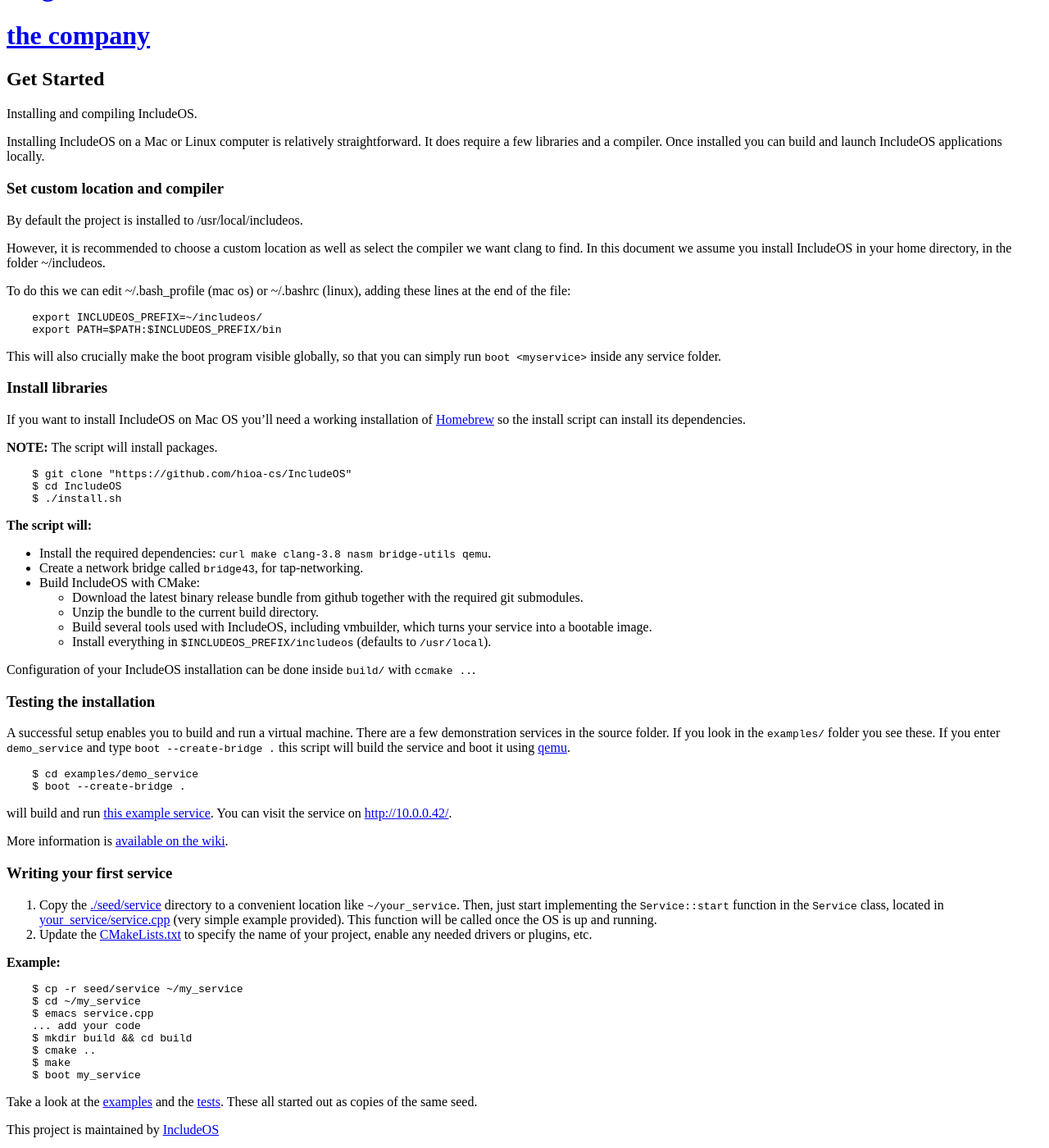
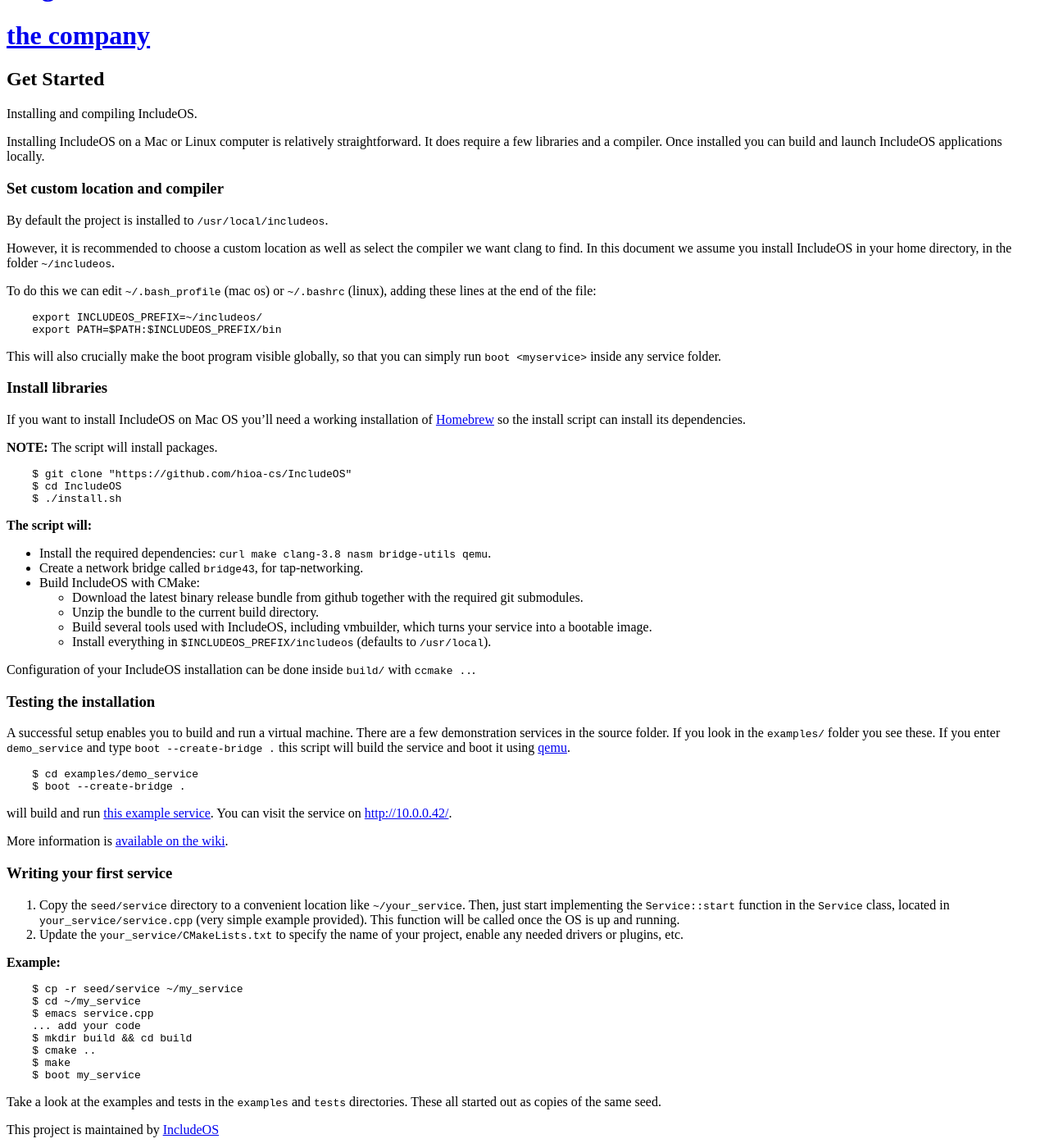
Before and after one commit to includeos/includeos.org, a Jekyll site: the page built from _src/_pages/get_started.md, in a window 1280 px wide and 1400 px high, scrolled down 234 px. Shown: the whole window at 82% size. Built offline with Jekyll 4.4.1, drawn with Linux system fonts in a browser that asks for light colours; nearby versions of some CDN libraries; library files that are not in the unit come from our copies.

Commit message:
Wrap all paths in backticks
This seemed to be the standard everywhere else in the document, so do it
for the remaining ones as well.

There were a few links here, such as [./seed/service](./seed/service)
and [CMakeLists.txt](./seed/service/CMakeLists.txt). These don't make
sense, as they don't actually link to anything. I suspect they are
remnants from a time when this document lived in the same repo as
IncludeOS itself?

I also fixed the `CMakelists.txt` path to be to `your_service` instead
of `seed/service`, as that's the one you actually want to update.

````diff
--- a/_src/_pages/get_started.md
+++ b/_src/_pages/get_started.md
@@ -10,18 +10,18 @@ Installing IncludeOS on a Mac or Linux computer is relatively straightforward. I
 
 ### Set custom location and compiler
 
-By default the project is installed to /usr/local/includeos.
+By default the project is installed to `/usr/local/includeos`.
 
-However, it is recommended to choose a custom location as well as select the compiler we want clang to find. In this document we assume you install IncludeOS in your home directory, in the folder ~/includeos.
+However, it is recommended to choose a custom location as well as select the compiler we want clang to find. In this document we assume you install IncludeOS in your home directory, in the folder `~/includeos`.
 
-To do this we can edit ~/.bash_profile (mac os) or ~/.bashrc (linux), adding these lines at the end of the file:
+To do this we can edit `~/.bash_profile` (mac os) or `~/.bashrc` (linux), adding these lines at the end of the file:
 
 ```
     export INCLUDEOS_PREFIX=~/includeos/
     export PATH=$PATH:$INCLUDEOS_PREFIX/bin
 ```
 
-This will also crucially make the boot program visible globally, so that you can simply run ```boot <myservice>``` inside any service folder.
+This will also crucially make the boot program visible globally, so that you can simply run `boot <myservice>` inside any service folder.
 
 ### Install libraries
 
@@ -62,8 +62,8 @@ More information is [available on the wiki](https://github.com/hioa-cs/IncludeOS
 
 ### Writing your first service
 
-1. Copy the [./seed/service](./seed/service) directory to a convenient location like `~/your_service`. Then, just start implementing the `Service::start` function in the `Service` class, located in [your_service/service.cpp](./seed/service/service.cpp) (very simple example provided). This function will be called once the OS is up and running.
-2. Update the [CMakeLists.txt](./seed/service/CMakeLists.txt) to specify the name of your project, enable any needed drivers or plugins, etc.
+1. Copy the `seed/service` directory to a convenient location like `~/your_service`. Then, just start implementing the `Service::start` function in the `Service` class, located in `your_service/service.cpp` (very simple example provided). This function will be called once the OS is up and running.
+2. Update the `your_service/CMakeLists.txt` to specify the name of your project, enable any needed drivers or plugins, etc.
 
 **Example:**
 
@@ -78,4 +78,4 @@ More information is [available on the wiki](https://github.com/hioa-cs/IncludeOS
     $ boot my_service
 ```
 
-Take a look at the [examples](./examples) and the [tests](./test). These all started out as copies of the same seed.
+Take a look at the examples and tests in the `examples` and `tests` directories. These all started out as copies of the same seed.
````
